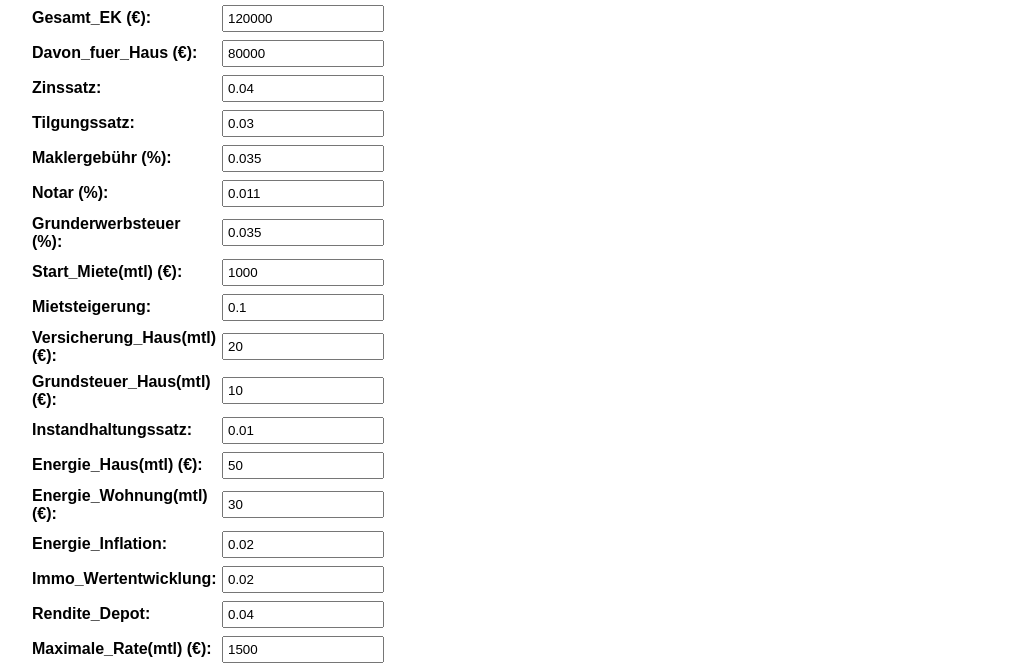
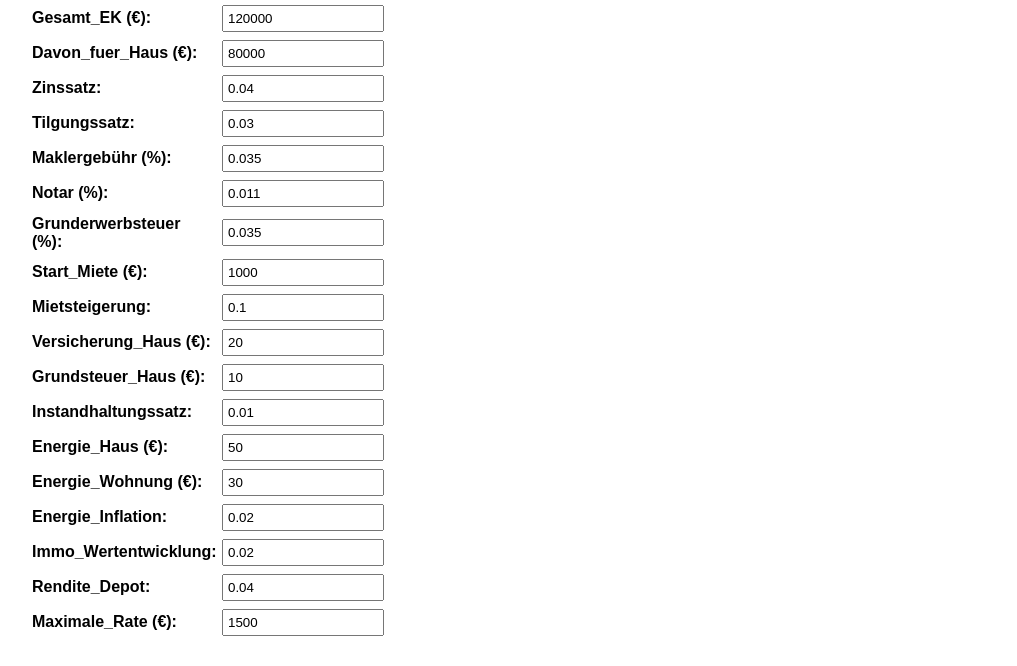
Before and after one commit to Fr33lumby/immobilienvergleich, a plain HTML site: page index.html in a window 1280 px wide. Shown: the part 110-776 px from the top of the page, without its empty margins (8-1025 px from the left). Drawn offline with nearby package versions, Linux system fonts and the light colour scheme.

Commit message:
Update index.html

```diff
--- a/index.html
+++ b/index.html
@@ -110,7 +110,7 @@
         <input type="number" id="Grunderwerbsteuer" value="0.035" step="any">
       </div>
       <div class="form-group">
-        <label for="Start_Miete">Start_Miete(mtl) (€):</label>
+        <label for="Start_Miete">Start_Miete (€):</label>
         <input type="number" id="Start_Miete" value="1000" step="any">
       </div>
       <div class="form-group">
@@ -118,11 +118,11 @@
         <input type="number" id="Mietsteigerung" value="0.1" step="any">
       </div>
       <div class="form-group">
-        <label for="Versicherung_Haus">Versicherung_Haus(mtl) (€):</label>
+        <label for="Versicherung_Haus">Versicherung_Haus (€):</label>
         <input type="number" id="Versicherung_Haus" value="20" step="any">
       </div>
       <div class="form-group">
-        <label for="Grundsteuer_Haus">Grundsteuer_Haus(mtl) (€):</label>
+        <label for="Grundsteuer_Haus">Grundsteuer_Haus (€):</label>
         <input type="number" id="Grundsteuer_Haus" value="10" step="any">
       </div>
       <div class="form-group">
@@ -130,11 +130,11 @@
         <input type="number" id="Instandhaltungssatz" value="0.01" step="any">
       </div>
       <div class="form-group">
-        <label for="Energie_Haus">Energie_Haus(mtl) (€):</label>
+        <label for="Energie_Haus">Energie_Haus (€):</label>
         <input type="number" id="Energie_Haus" value="50" step="any">
       </div>
       <div class="form-group">
-        <label for="Energie_Wohnung">Energie_Wohnung(mtl) (€):</label>
+        <label for="Energie_Wohnung">Energie_Wohnung (€):</label>
         <input type="number" id="Energie_Wohnung" value="30" step="any">
       </div>
       <div class="form-group">
@@ -150,7 +150,7 @@
         <input type="number" id="Rendite_Depot" value="0.04" step="any">
       </div>
       <div class="form-group">
-        <label for="Maximale_Rate">Maximale_Rate(mtl) (€):</label>
+        <label for="Maximale_Rate">Maximale_Rate (€):</label>
         <input type="number" id="Maximale_Rate" value="1500" step="any">
       </div>
     </div>
```
